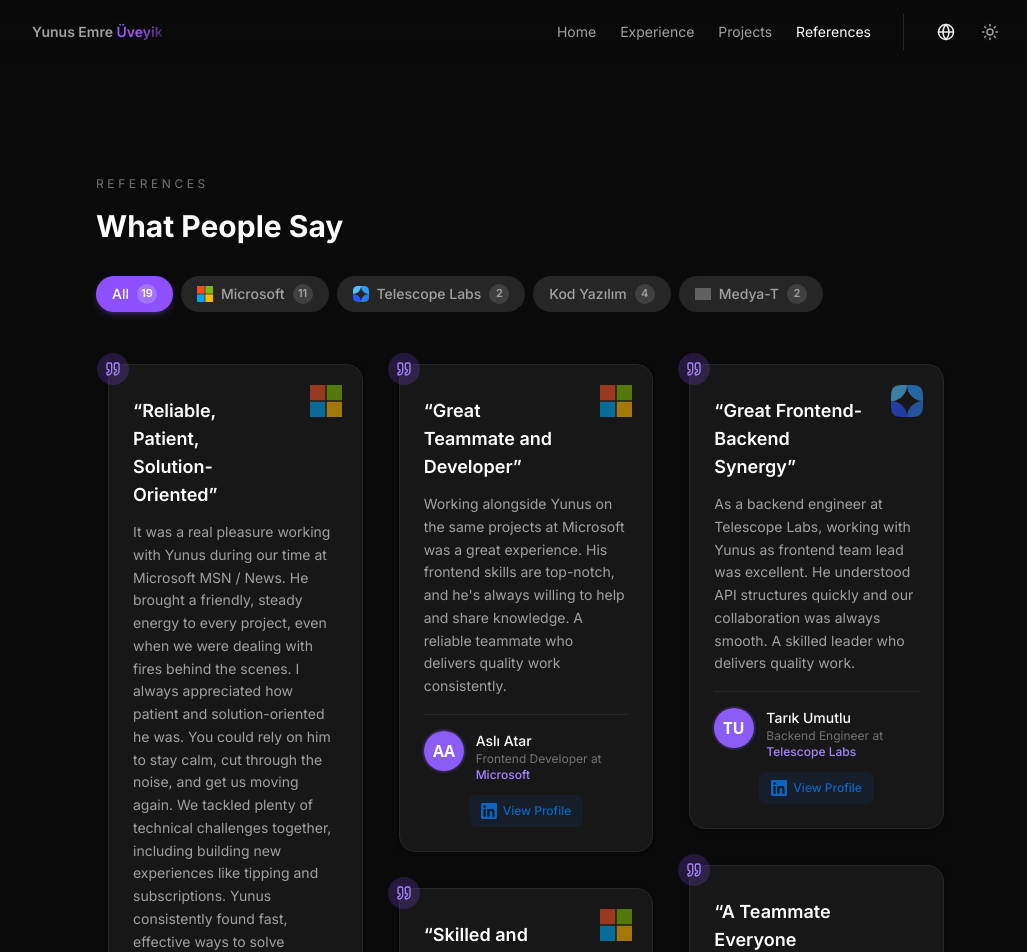
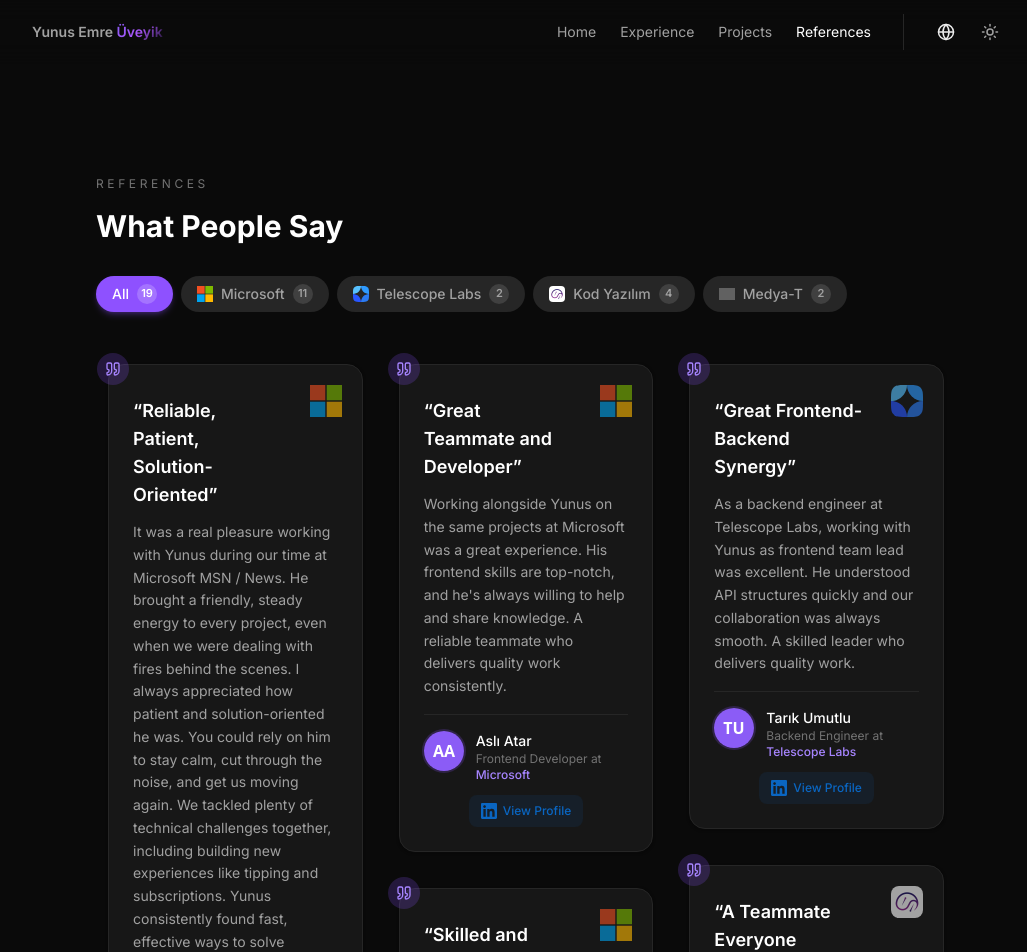
Before and after one commit to yunusemreuveyik/yunusemreuveyik.com, a Next.js app: page /en/references in a window 1280 px wide. Shown: the top 952 px of the page, without its empty margins (120-1147 px from the left). Built offline with nearby package versions, Linux system fonts and the light colour scheme; grey boxes are pictures that could not be loaded.

Commit message:
logic improves

```diff
--- a/src/components/testimonials.tsx
+++ b/src/components/testimonials.tsx
@@ -1,6 +1,6 @@
 "use client";
 
-import { useState, useMemo } from "react";
+import { useState, useMemo, useEffect } from "react";
 import { motion, AnimatePresence } from "framer-motion";
 import { Quote } from "lucide-react";
 import { useTranslations } from "next-intl";
@@ -12,6 +12,7 @@
   testimonialCounts,
   companyFilters,
   getCompanyFilter,
+  getRolePower,
   type TestimonialConfig,
   type CompanyFilter,
 } from "@/data/testimonials";
@@ -42,6 +43,8 @@
   quote: string;
   description: string;
   roleAt: string;
+  isTouched: boolean;
+  onTouch: () => void;
 }
 
 function TestimonialCard({
@@ -49,6 +52,8 @@
   quote,
   description,
   roleAt,
+  isTouched,
+  onTouch,
 }: TestimonialCardProps) {
   // Generate avatar URL locally (no external request)
   const avatarUrl = useMemo(
@@ -59,7 +64,10 @@
   return (
     <motion.div
       variants={item}
-      className="group relative p-6 rounded-2xl bg-white dark:bg-neutral-900 border border-neutral-200/60 dark:border-neutral-800 shadow-sm hover:shadow-lg dark:shadow-neutral-950/50 transition-all duration-300 hover:border-violet-200 dark:hover:border-violet-500/30"
+      onTouchStart={onTouch}
+      className={`group relative p-6 rounded-2xl bg-white dark:bg-neutral-900 border border-neutral-200/60 dark:border-neutral-800 shadow-sm hover:shadow-lg dark:shadow-neutral-950/50 transition-all duration-300 hover:border-violet-200 dark:hover:border-violet-500/30 ${
+        isTouched ? "shadow-lg border-violet-200 dark:border-violet-500/30" : ""
+      }`}
     >
       {/* Quote Icon */}
       <div className="absolute -top-3 -left-3 w-8 h-8 rounded-full bg-violet-500/10 dark:bg-violet-500/20 flex items-center justify-center">
@@ -68,7 +76,11 @@
 
       {/* Company Logo */}
       {config.companyLogo && (
-        <div className="absolute top-4 right-4 sm:top-5 sm:right-5 flex items-center justify-center opacity-60 group-hover:opacity-100 transition-opacity z-10 pointer-events-none">
+        <div
+          className={`absolute top-4 right-4 sm:top-5 sm:right-5 flex items-center justify-center transition-opacity z-10 pointer-events-none ${
+            isTouched ? "opacity-100" : "opacity-60 group-hover:opacity-100"
+          }`}
+        >
           {config.companyLogo === "microsoft" && (
             <MicrosoftLogo className="w-7 h-7 sm:w-8 sm:h-8" />
           )}
@@ -83,6 +95,17 @@
                 width={32}
                 height={32}
                 className="max-w-full max-h-full w-auto h-auto dark:invert dark:hue-rotate-180 object-contain"
+              />
+            </div>
+          )}
+          {config.companyLogo === "kod" && (
+            <div className="w-7 h-7 sm:w-8 sm:h-8 flex items-center justify-center">
+              <Image
+                src="/logos/companies/kod-yazilim-logo.png"
+                alt="Kod Yazılım Logo"
+                width={32}
+                height={32}
+                className="max-w-full max-h-full w-auto h-auto object-contain rounded-lg"
               />
             </div>
           )}
@@ -129,7 +152,7 @@
             href={config.author.linkedin}
             target="_blank"
             rel="noopener noreferrer"
-            className="flex items-center gap-1.5 px-3 py-2 rounded-lg bg-[#0A66C2]/10 hover:bg-[#0A66C2]/20 transition-colors text-[#0A66C2] font-medium"
+            className="flex items-center gap-1.5 px-3 py-2 rounded-lg bg-[#0A66C2]/10 hover:bg-[#0A66C2]/20 active:bg-[#0A66C2]/20 transition-colors text-[#0A66C2] font-medium"
             aria-label={`${config.author.name}'s LinkedIn profile`}
           >
             <LinkedInIcon className="w-4 h-4" />
@@ -175,6 +198,16 @@
             className="dark:invert dark:hue-rotate-180"
           />
         );
+      case "kod":
+        return (
+          <Image
+            src="/logos/companies/kod-yazilim-logo.png"
+            alt="Kod Yazılım"
+            width={16}
+            height={16}
+            className="object-contain rounded"
+          />
+        );
       default:
         return null;
     }
@@ -186,7 +219,7 @@
       className={`
         inline-flex items-center gap-2 px-4 py-2 rounded-full text-sm font-medium
         transition-all duration-200 whitespace-nowrap cursor-pointer
-        focus-visible:outline-none focus-visible:ring-2 focus-visible:ring-violet-500 focus-visible:ring-offset-2
+        focus-visible:outline-none md:focus-visible:ring-2 md:focus-visible:ring-violet-500 md:focus-visible:ring-offset-2
         ${
           isActive
             ? "bg-violet-500 text-white shadow-md shadow-violet-500/25"
@@ -217,13 +250,34 @@
 export default function Testimonials() {
   const t = useTranslations("references");
   const [activeFilter, setActiveFilter] = useState<CompanyFilter>("all");
+  const [touchedCardId, setTouchedCardId] = useState<string | null>(null);
 
   // Memoize filtered testimonials
+  // Apply role power sorting only when a company filter is active (not "all")
   const filteredTestimonials = useMemo(() => {
-    if (activeFilter === "all") return testimonialConfigs;
-    return testimonialConfigs.filter(
-      (config) => getCompanyFilter(config) === activeFilter
-    );
+    let filtered = testimonialConfigs;
+
+    // Filter by company if not "all"
+    if (activeFilter !== "all") {
+      filtered = testimonialConfigs.filter(
+        (config) => getCompanyFilter(config) === activeFilter
+      );
+
+      // Sort by role power when filtering by company
+      filtered = [...filtered].sort((a, b) => {
+        const powerA = getRolePower(a.author.role);
+        const powerB = getRolePower(b.author.role);
+        // Sort descending (highest power first)
+        return powerB - powerA;
+      });
+    }
+
+    return filtered;
+  }, [activeFilter]);
+
+  // Clear touched card when filter changes
+  useEffect(() => {
+    setTouchedCardId(null);
   }, [activeFilter]);
 
   return (
@@ -290,6 +344,8 @@
                   `testimonials.${config.translationKey}.description`
                 )}
                 roleAt={t("roleAt")}
+                isTouched={touchedCardId === config.id}
+                onTouch={() => setTouchedCardId(config.id)}
               />
             </motion.div>
           ))}
--- a/src/data/testimonials.ts
+++ b/src/data/testimonials.ts
@@ -1,7 +1,7 @@
 // Testimonial configurations
 // Text content (quotes and descriptions) come from translation files
 
-export type CompanyLogo = "microsoft" | "telescope" | "medyat";
+export type CompanyLogo = "microsoft" | "telescope" | "medyat" | "kod";
 export type CompanyFilter =
   | "all"
   | "microsoft"
@@ -21,6 +21,47 @@
   };
 }
 
+// Role power hierarchy - higher number = more powerful role
+// CEO is highest, then Product Owner, then Product Manager, etc.
+export function getRolePower(role: string): number {
+  const roleLower = role.toLowerCase();
+
+  // Executive roles
+  if (roleLower.includes("ceo")) return 100;
+
+  // Product Owner is second highest after CEO
+  if (roleLower.includes("product owner")) return 95;
+
+  // Product Manager comes after Product Owner
+  if (roleLower.includes("product manager")) return 90;
+  if (roleLower.includes("principal product manager")) return 90;
+
+  // Management roles
+  if (roleLower.includes("deputy general manager")) return 85;
+  if (roleLower.includes("head of")) return 80;
+  if (roleLower.includes("team leader")) return 75;
+
+  // Principal technical roles
+  if (roleLower.includes("principal software engineer")) return 70;
+
+  // Senior technical roles
+  if (roleLower.includes("senior software developer")) return 65;
+
+  // Engineering roles
+  if (roleLower.includes("backend engineer")) return 60;
+  if (roleLower.includes("full stack engineer")) return 60;
+  if (roleLower.includes("frontend developer")) return 55;
+  if (roleLower.includes("backend developer")) return 55;
+  if (roleLower.includes("software engineer")) return 50;
+
+  // Design roles
+  if (roleLower.includes("ui/ux designer")) return 45;
+
+  // Default for unknown roles
+  return 0;
+}
+
+// Testimonials array (unsorted - sorting happens in component when filtering)
 export const testimonialConfigs: TestimonialConfig[] = [
   {
     id: "1",
@@ -169,9 +210,10 @@
   {
     id: "14",
     translationKey: "fatma",
+    companyLogo: "kod",
     author: {
       name: "Fatma Kalkan",
-      role: "Senior Software Developer",
+      role: "Senior Backend Developer",
       company: "Kod Yazılım",
       linkedin: "https://www.linkedin.com/in/fatma-kalkan-768276149/",
     },
@@ -179,6 +221,7 @@
   {
     id: "15",
     translationKey: "oguzhan",
+    companyLogo: "kod",
     author: {
       name: "Oğuzhan Selamoğlu",
       role: "Head of Software Department",
@@ -189,9 +232,10 @@
   {
     id: "16",
     translationKey: "isfendiyar",
+    companyLogo: "kod",
     author: {
       name: "İsfendiyar Akpınar",
-      role: "Backend Developer",
+      role: "Senior Backend Developer",
       company: "Kod Yazılım",
       linkedin: "https://www.linkedin.com/in/isfendiyar-akpinar/",
     },
@@ -199,6 +243,7 @@
   {
     id: "17",
     translationKey: "mehmet",
+    companyLogo: "kod",
     author: {
       name: "Mehmet Gülen",
       role: "Deputy General Manager",
@@ -237,8 +282,7 @@
     .length,
   telescope: testimonialConfigs.filter((c) => c.companyLogo === "telescope")
     .length,
-  kod: testimonialConfigs.filter((c) => c.author.company === "Kod Yazılım")
-    .length,
+  kod: testimonialConfigs.filter((c) => c.companyLogo === "kod").length,
   medyat: testimonialConfigs.filter((c) => c.companyLogo === "medyat").length,
 };
 
@@ -256,6 +300,7 @@
   if (config.companyLogo === "microsoft") return "microsoft";
   if (config.companyLogo === "telescope") return "telescope";
   if (config.companyLogo === "medyat") return "medyat";
+  if (config.companyLogo === "kod") return "kod";
   if (config.author.company === "Kod Yazılım") return "kod";
   return "all";
 }
```
Also changed, not shown: public/logos/companies/kod-yazilim-logo.png (added).
